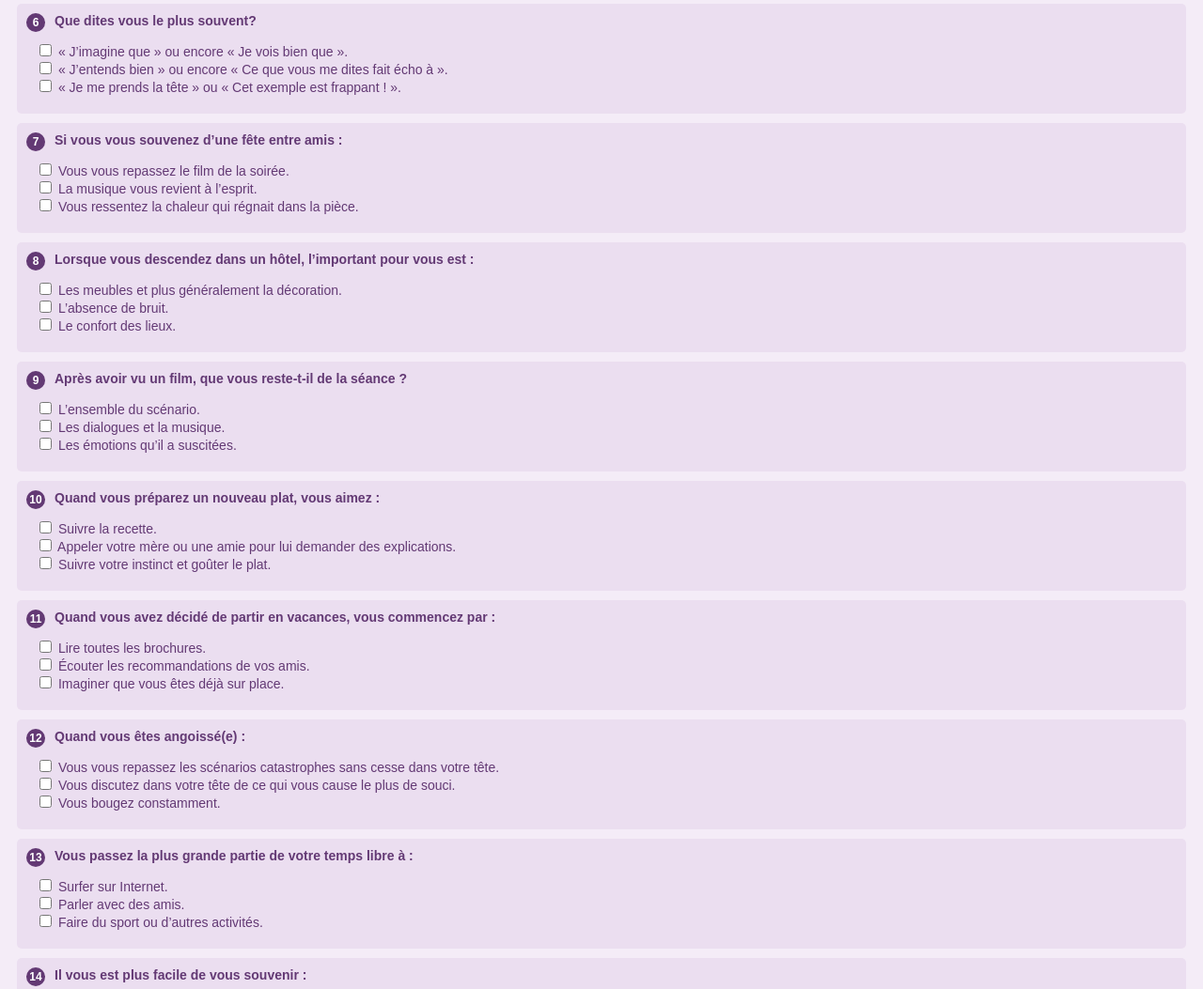
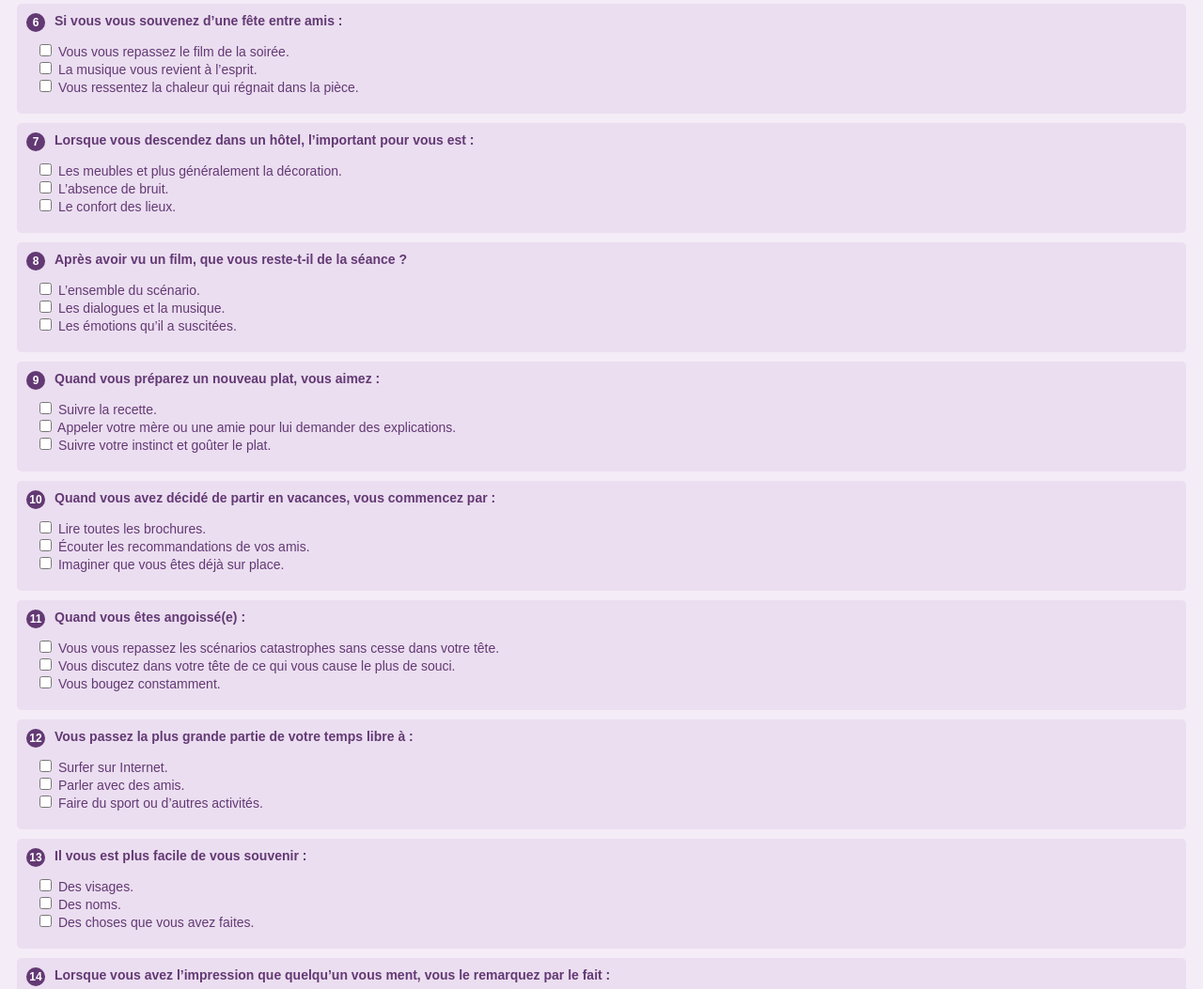
Before and after one commit to lagagne72/VAKO, a plain HTML site: page index.html in a window 1280 px wide. Shown: the part 740-1793 px from the top of the page at 94% size. Drawn offline with Linux system fonts and the light colour scheme.

Commit message:
corrections

```diff
--- a/index.html
+++ b/index.html
@@ -40,9 +40,9 @@
             </div>
         </div>
         <div class="questionAnswer">
+            <input type="checkbox" id="2V"> Lire.
+            <br>
             <input type="checkbox" id="2A"> Écouter de la musique.
-            <br>
-            <input type="checkbox" id="2V"> Lire.
             <br>
             <input type="checkbox" id="2K"> Dessiner.
         </div>
@@ -103,22 +103,6 @@
         <div class="questionTitle">
             <div class="number">6</div>
 
-            <div class="questionMain">Que dites vous le plus souvent?
-            </div>
-        </div>
-        <div class="questionAnswer">
-            <input type="checkbox" id="6V"> « J’imagine que » ou encore « Je vois bien que ».
-            <br>
-            <input type="checkbox" id="6A"> « J’entends bien » ou encore « Ce que vous me dites fait écho à ».
-            <br>
-            <input type="checkbox" id="6K"> « Je me prends la tête » ou « Cet exemple est frappant ! ».
-        </div>
-    </div>
-
-    <div class="question">
-        <div class="questionTitle">
-            <div class="number">7</div>
-
             <div class="questionMain">Si vous vous souvenez d’une fête entre amis :
             </div>
         </div>
@@ -133,7 +117,7 @@
 
     <div class="question">
         <div class="questionTitle">
-            <div class="number">8</div>
+            <div class="number">7</div>
 
             <div class="questionMain">Lorsque vous descendez dans un hôtel, l’important pour vous est :
             </div>
@@ -151,7 +135,7 @@
 
     <div class="question">
         <div class="questionTitle">
-            <div class="number">9</div>
+            <div class="number">8</div>
 
             <div class="questionMain">Après avoir vu un film, que vous reste-t-il de la séance ?
             </div>
@@ -167,7 +151,7 @@
 
     <div class="question">
         <div class="questionTitle">
-            <div class="number">10</div>
+            <div class="number">9</div>
 
             <div class="questionMain">Quand vous préparez un nouveau plat, vous aimez :
             </div>
@@ -184,7 +168,7 @@
 
     <div class="question">
         <div class="questionTitle">
-            <div class="number">11</div>
+            <div class="number">10</div>
 
             <div class="questionMain">Quand vous avez décidé de partir en vacances, vous commencez par :
             </div>
@@ -200,7 +184,7 @@
 
     <div class="question">
         <div class="questionTitle">
-            <div class="number">12</div>
+            <div class="number">11</div>
 
             <div class="questionMain">Quand vous êtes angoissé(e) :
             </div>
@@ -217,7 +201,7 @@
 
     <div class="question">
         <div class="questionTitle">
-            <div class="number">13</div>
+            <div class="number">12</div>
 
             <div class="questionMain">Vous passez la plus grande partie de votre temps libre à :
             </div>
@@ -233,7 +217,7 @@
 
     <div class="question">
         <div class="questionTitle">
-            <div class="number">14</div>
+            <div class="number">13</div>
 
             <div class="questionMain">Il vous est plus facile de vous souvenir :
             </div>
@@ -250,7 +234,7 @@
 
     <div class="question">
         <div class="questionTitle">
-            <div class="number">15</div>
+            <div class="number">14</div>
 
             <div class="questionMain">Lorsque vous avez l’impression que quelqu’un vous ment, vous le remarquez par le
                 fait :
@@ -279,13 +263,14 @@
 
         <div id="resultatBody">
             <div class="rezLine">
+                <div>👁 Visuel </div>
+                <div class="rezNumber" id="rezVisu"></div>
+            </div>
+            <div class="rezLine">
                 <div>👂 Auditif </div>
                 <div class="rezNumber" id="rezAudi"></div>
             </div>
-            <div class="rezLine">
-                <div>👁 Visuel </div>
-                <div class="rezNumber"  id="rezVisu"></div>
-            </div>
+
             <div class="rezLine">
                 <div> 💗 Kinesthésique</div>
                 <div class="rezNumber" id="rezKine"></div>
@@ -324,11 +309,11 @@
             if (document.getElementById("5V").checked) { totalVisuel++ }
             if (document.getElementById("5A").checked) { totalAudio++ }
             if (document.getElementById("5K").checked) { totalKines++ }
-
+            /*
                         if (document.getElementById("6V").checked) { totalVisuel++ }
                         if (document.getElementById("6A").checked) { totalAudio++ }
                         if (document.getElementById("6K").checked) { totalKines++ }
-
+            */
             if (document.getElementById("7V").checked) { totalVisuel++ }
             if (document.getElementById("7A").checked) { totalAudio++ }
             if (document.getElementById("7K").checked) { totalKines++ }
@@ -491,7 +476,7 @@
         border-color: #893fa7;
         border-radius: 5px;
 
-        visibility:hidden;
+        visibility: hidden;
 
     }
 
@@ -513,7 +498,7 @@
         font-size: 18px;
         font-weight: bold;
 
-        display:grid;
+        display: grid;
         grid-template-columns: 200px auto;
         text-align: left;
 
@@ -529,9 +514,9 @@
         border-style: solid;
         border-width: 2px;
         border-color: #893fa7;
- height:30px;
- width:30px;
- margin:6px;
+        height: 30px;
+        width: 30px;
+        margin: 6px;
         text-align: center;
         line-height: 30px;
     }
```
Also changed, not shown: had.html (+1 -1 lines). Lines whose indentation alone changed are shown as unchanged.
